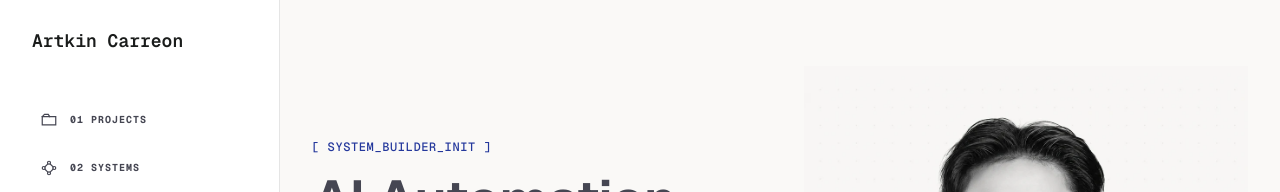
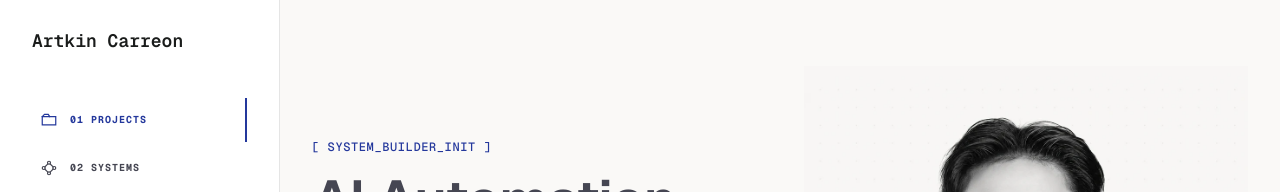
Before and after one commit to kin2001/myportfolio, a Next.js app in the folder web/: page / in a window 1280 px wide. Shown: the top 192 px of the page. Built offline with nearby package versions, Linux system fonts and the light colour scheme; no server answers.

Commit message:
Restore sidebar active tab highlight

```diff
--- a/web/src/components/site-shell.tsx
+++ b/web/src/components/site-shell.tsx
@@ -16,10 +16,10 @@ const navigation = [
 
 function NavLinks({ close }: { close?: () => void }) {
   const pathname = usePathname();
-  const [hash, setHash] = useState("");
+  const [hash, setHash] = useState("#projects");
 
   useEffect(() => {
-    const syncHash = () => setHash(window.location.hash);
+    const syncHash = () => setHash(window.location.hash || "#projects");
     syncHash();
     window.addEventListener("hashchange", syncHash);
     return () => window.removeEventListener("hashchange", syncHash);
```
